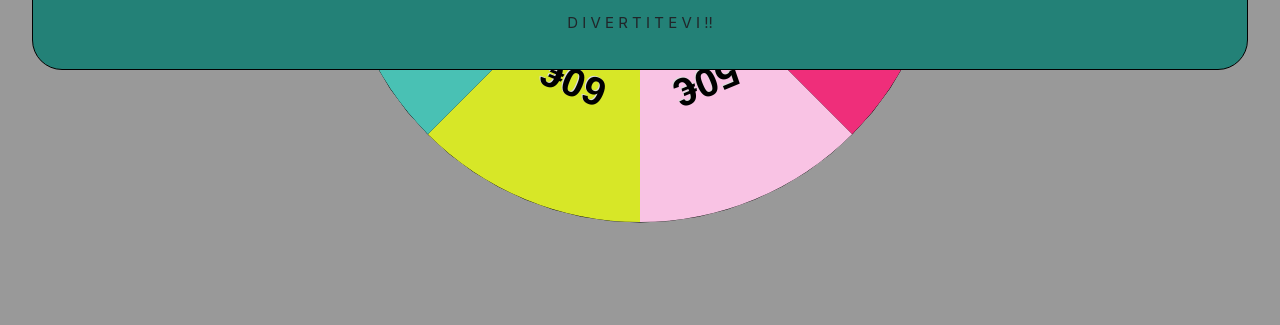
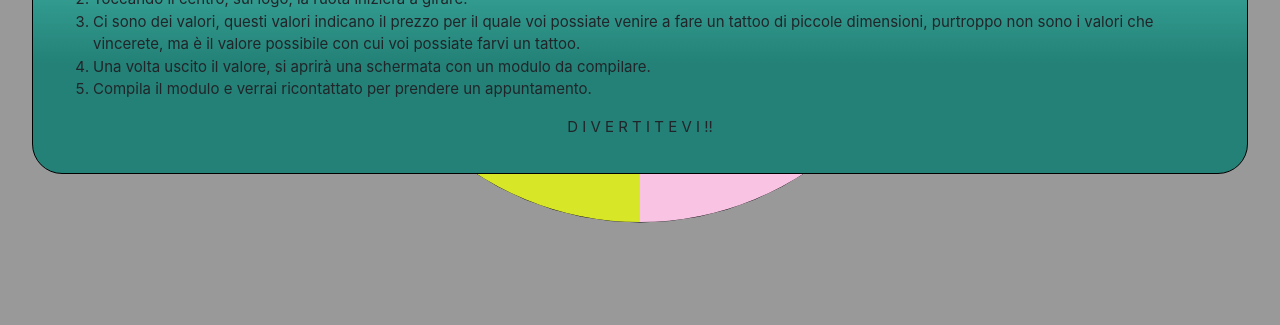
Before and after one commit to andreaabronzinitattoist/it.github.io, a website built with Parcel: page index.html in a window 1280 px wide. Shown: the part 475-800 px from the top of the page. Built offline with nearby package versions, Linux system fonts and the light colour scheme.

Commit message:
Add files via upload

```diff
--- a/css/main.css
+++ b/css/main.css
@@ -12,7 +12,7 @@ body {
   justify-content: center;
   position: absolute;
   background: transparent;
-  top: 0px;
+  top: 13%;
 }
 
 .container-button {
```
